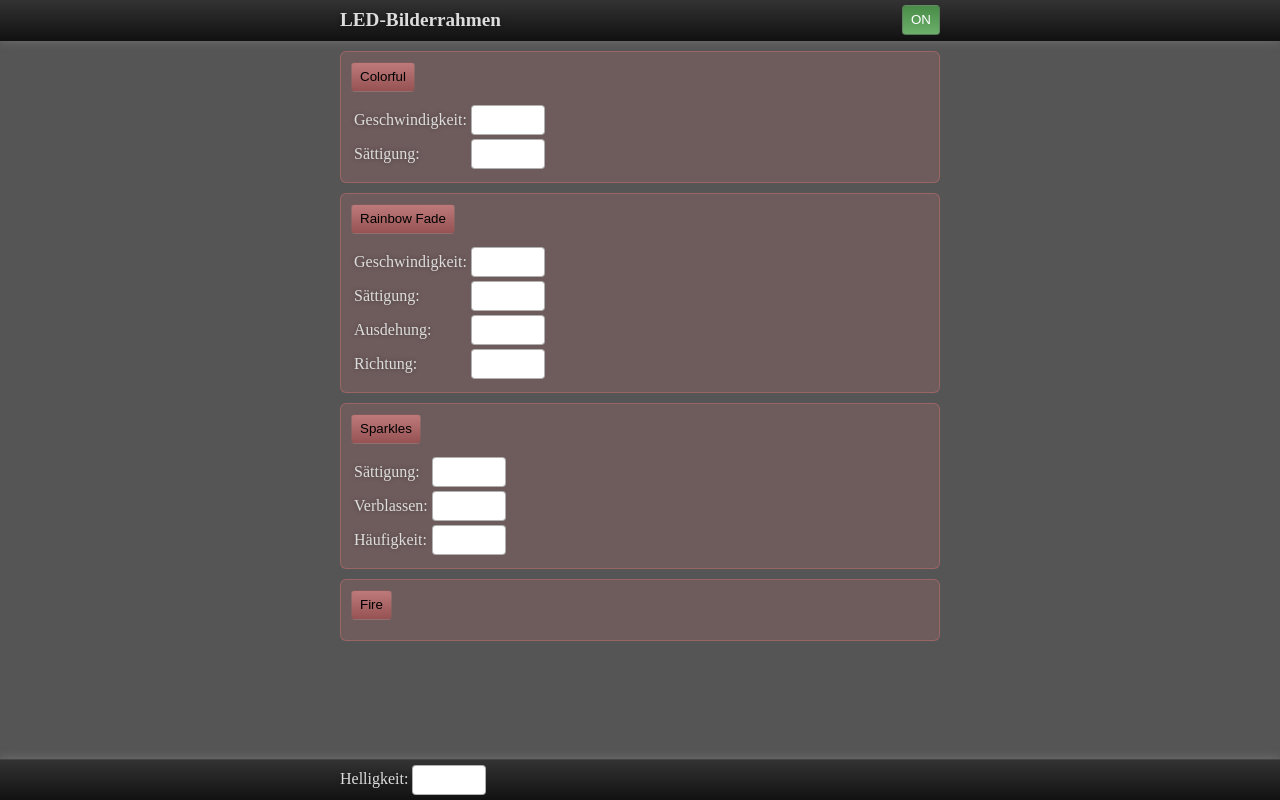
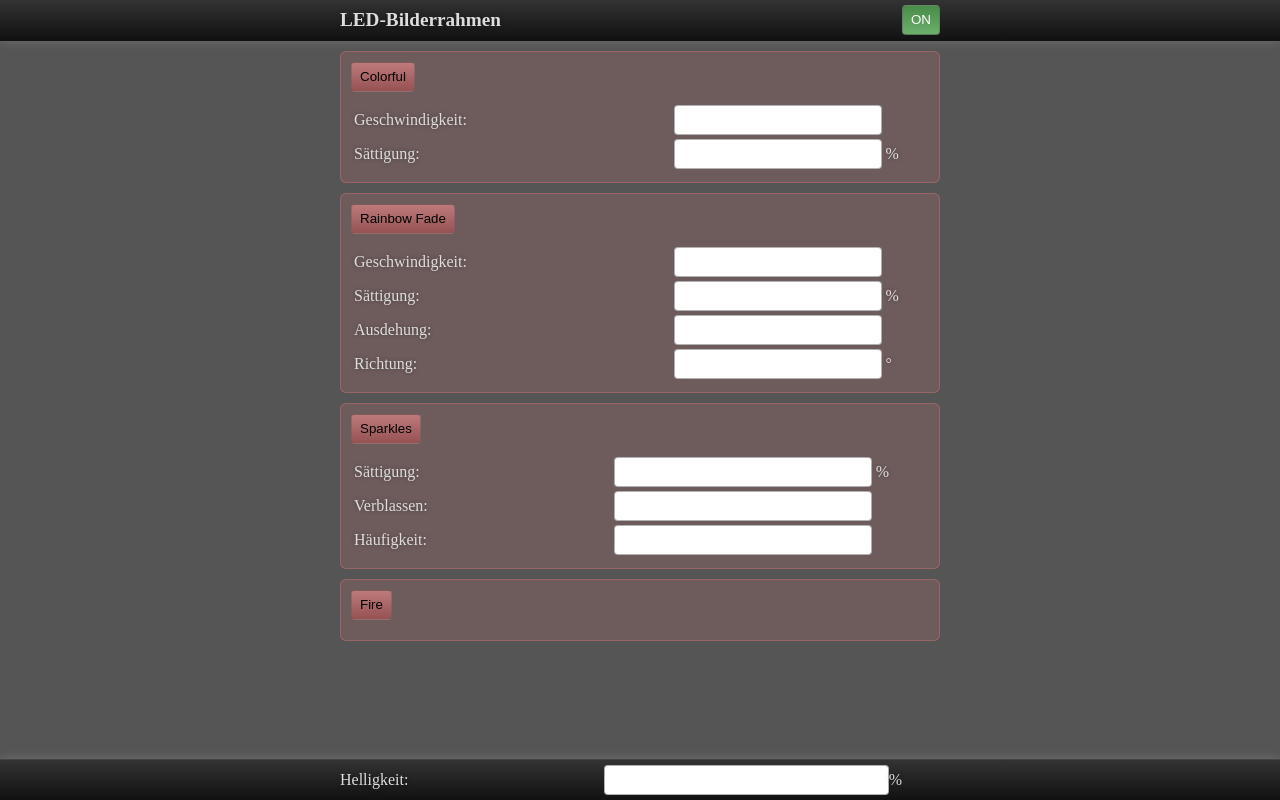
Before and after one commit to mhthies/led-rahmen, a plain HTML site: page webdata/index.htm in a window 1280 px wide. Drawn offline with Linux system fonts and the light colour scheme; no server answers.

Commit message:
Improve web UI: Add tables and unit symbols

```diff
--- a/webdata/index.htm
+++ b/webdata/index.htm
@@ -211,6 +211,19 @@
                 margin-bottom: 10px;
             }
 
+            table.form-layout {
+                width: 100%;
+            }
+            table.form-layout td>input {
+                width: 100%;
+                box-sizing: border-box;
+            }
+            #footer table.form-layout {
+                border-spacing: 0;
+            }
+            #footer table.form-layout td {
+                padding: 0;
+            }
         </style>
     </head>
     <body>
@@ -226,28 +239,28 @@
             <div class="modebox">
                 <button type="button" class="button-modeactivate" data-value="0">Colorful</button>
 
-                <table>
+                <table class="form-layout">
                     <tr><td>Geschwindigkeit:</td><td><input type="number" class="activeInput" name="colorful_speed" min="0" max="100" data-type="int" /></td></tr>
-                    <tr><td>Sättigung:</td><td><input type="number" class="activeInput" name="colorful_sat" min="0" max="100" data-type="int" /></td></tr>
+                    <tr><td>Sättigung:</td><td><input type="number" class="activeInput" name="colorful_sat" min="0" max="100" data-type="int" /></td><td>%</td></tr>
                 </table>
             </div>
 
             <div class="modebox">
                 <button type="button" class="button-modeactivate" data-value="1">Rainbow Fade</button>
 
-                <table>
+                <table class="form-layout">
                     <tr><td>Geschwindigkeit:</td><td><input type="number" class="activeInput" name="rainbow_fade_speed" min="0" max="100" data-type="int" /></td></tr>
-                    <tr><td>Sättigung:</td><td><input type="number" class="activeInput" name="rainbow_fade_sat" min="0" max="100" data-type="int" /></td></tr>
+                    <tr><td>Sättigung:</td><td><input type="number" class="activeInput" name="rainbow_fade_sat" min="0" max="100" data-type="int" /></td><td>%</td></tr>
                     <tr><td>Ausdehung:</td><td><input type="number" class="activeInput" name="rainbow_fade_size" min="1" max="100" data-type="int" /></td></tr>
-                    <tr><td>Richtung:</td><td><input type="number" class="activeInput" name="rainbow_fade_direction" min="0" max="360" data-type="int" /></td></tr>
+                    <tr><td>Richtung:</td><td><input type="number" class="activeInput" name="rainbow_fade_direction" min="0" max="360" data-type="int" /></td><td>°</td></tr>
                 </table>
             </div>
 
             <div class="modebox">
                 <button type="button" class="button-modeactivate" data-value="2">Sparkles</button>
 
-                <table>
-                    <tr><td>Sättigung:</td><td><input type="number" class="activeInput" name="sparkles_sat" min="0" max="100" data-type="int" /></td></tr>
+                <table class="form-layout">
+                    <tr><td>Sättigung:</td><td><input type="number" class="activeInput" name="sparkles_sat" min="0" max="100" data-type="int" /></td><td>%</td></tr>
                     <tr><td>Verblassen:</td><td><input type="number" class="activeInput" name="sparkles_fade" min="0" max="100" data-type="int" /></td></tr>
                     <tr><td>Häufigkeit:</td><td><input type="number" class="activeInput" name="sparkles_rate" min="0" max="100" data-type="int" /></td></tr>
                 </table>
@@ -260,7 +273,9 @@
 
         <div id="footer">
             <div class="container">
-                Helligkeit: <input type="number" class="activeInput" name="brightness" min="0" max="100" data-type="int" />
+                <table class="form-layout">
+                    <tr><td>Helligkeit:</td><td><input type="number" class="activeInput" name="brightness" min="0" max="100" data-type="int" /></td><td>%</td></tr>
+                </table>
             </div>
         </div>
     </body>
```
